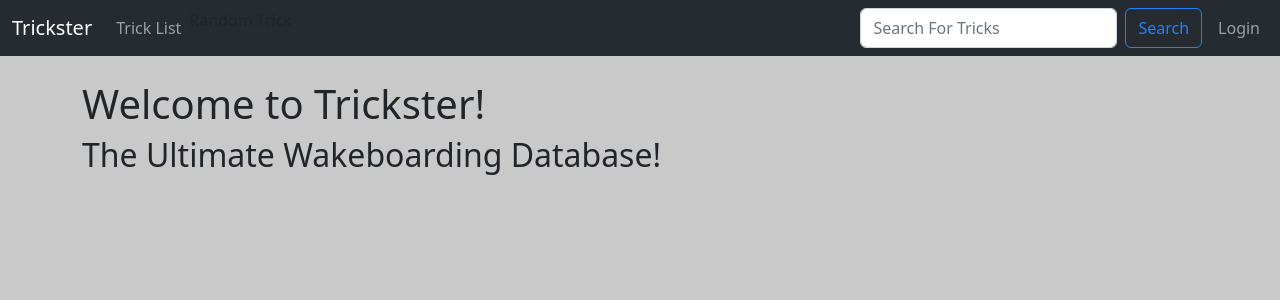
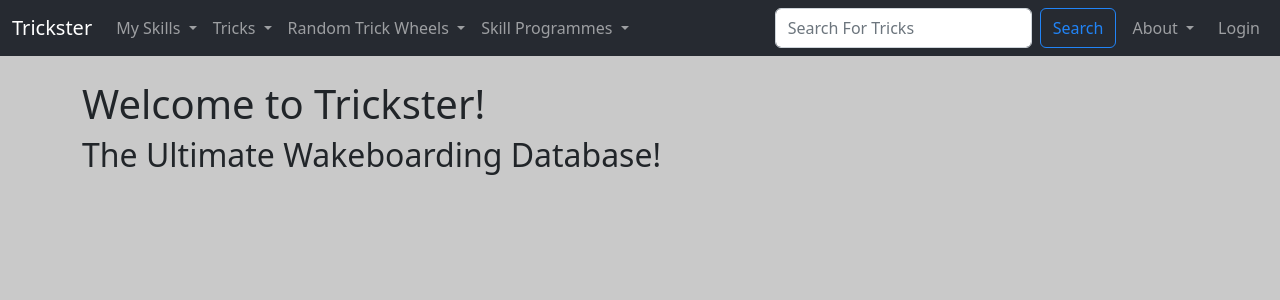
Before and after one commit to KonaHay/Trickster, a Django app: page / in a window 1280 px wide. Shown: the top 300 px of the page. Run offline with Django 4.2, Linux system fonts and the light colour scheme; some libraries are stand-ins or nearby versions.

Commit message:
Added Disabled Links for Must Have Requirements

```diff
--- a/TricksterMain/templates/main/navbar.html
+++ b/TricksterMain/templates/main/navbar.html
@@ -7,38 +7,90 @@
     </button>
     <div class="collapse navbar-collapse" id="navbarSupportedContent">
       <ul class="navbar-nav me-auto mb-2 mb-lg-0">
+        <!-- My skills Dropdown Tab -->
+        <li class="nav-item dropdown">
+          <a class="nav-link dropdown-toggle" href="#" id="mySkillsDropdown" role="button" data-bs-toggle="dropdown" aria-expanded="false">
+            My Skills
+          </a>
+          <ul class="dropdown-menu dropdown-menu-dark" aria-labelledby="mySkillsDropdown">
+            <li><a class="dropdown-item disabled" href="">Find My Skill Level</a></li>
             {% if request.user.is_authenticated %}
-            <li class="nav-item">
-              <a class="nav-link" href="{%url 'trick-list'%}">Trick List</a>
+            <!-- If user has obtained their skill level -->
+            <li><a class="dropdown-item disabled" href="">My Skill Level</a></li>
+            <!-- else -->
+            <!-- <li><a class="dropdown-item disabled" href="">Find My Skill Level</a></li> -->
+            <li><a class="dropdown-item" href="{%url 'recommend-trick' request.user.UserID %}">Recommend Tricks</a></li>
+            <li><a class="dropdown-item disabled" href="">Learned Tricks</a></li>
+            <li><a class="dropdown-item disabled" href="">Saved Tricks</a></li>
+            <li><a class="dropdown-item disabled" href="">Glossary</a></li>
+            {% endif %}
+          </ul>
         </li>
-            <li class="nav-item">
-              <a class="nav-link" href="{%url 'recommend-trick' request.user.UserID %}">Recommend Tricks</a>
+        <!-- =================== -->
+        <!-- Tricks Dropdown Tab -->
+        <li class="nav-item dropdown">
+          <a class="nav-link dropdown-toggle" href="#" id="tricksDropdown" role="button" data-bs-toggle="dropdown" aria-expanded="false">
+            Tricks
+          </a>
+          <ul class="dropdown-menu dropdown-menu-dark" aria-labelledby="tricksDropdown">
+            <li><a class="dropdown-item" href="{%url 'trick-list'%}">Trick List</a></li>
+            <li><a class="dropdown-item disabled" href="">Trick Categories</a></li>
+            <li><a class="dropdown-item disabled" href="">Glossary</a></li>
+          </ul>
         </li>
+        <!-- =================== -->
+        <!-- Random Trick Dropdown Tab -->
         <li class="nav-item dropdown">
           <a class="nav-link dropdown-toggle" href="#" id="randomDropdown" role="button" data-bs-toggle="dropdown" aria-expanded="false">
             Random Trick Wheels
           </a>
-              <ul class="dropdown-menu" aria-labelledby="randomDropdown">
+          <ul class="dropdown-menu dropdown-menu-dark" aria-labelledby="randomDropdown">
             <li><a class="dropdown-item" href="{% url 'random-trick' %}">Random Trick</a></li>
+            {% if request.user.is_authenticated %}
               <li><a class="dropdown-item" href="{%url 'random-trick-skill-based' request.user.UserID %}">Random Trick (Skill Based)</a></li>
-                <li><a class="dropdown-item" href="{%url 'random-trick-skill-based' request.user.UserID %}">Random Trick (Learned)</a></li>
+              <li><a class="dropdown-item disabled" href="#">Random Trick (Learned)</a></li>
+            {% endif %}
           </ul>
         </li>
-          {% else %}
-            <li class="nav-item">
-              <a class="nav-link" href="{%url 'trick-list'%}">Trick List</a>
+        <!-- ========================= -->
+        <!-- Skill Programs Dropdown Tab -->
+        <li class="nav-item dropdown">
+          <a class="nav-link dropdown-toggle" href="#" id="tricksDropdown" role="button" data-bs-toggle="dropdown" aria-expanded="false">
+            Skill Programmes
+          </a>
+          <ul class="dropdown-menu dropdown-menu-dark" aria-labelledby="tricksDropdown">
+            <li><a class="dropdown-item disabled" href="">Programme List</a></li>
+            <li><a class="dropdown-item disabled" href="">Beginners Guide</a></li>
+            <li><a class="dropdown-item disabled" href="">Obstical Starter Kit</a></li>
+            <li><a class="dropdown-item disabled" href="">Mastering Spin Tricks</a></li>
+            <li><a class="dropdown-item disabled" href="">Mastering Flip Tricks</a></li>
+            <li><a class="dropdown-item disabled" href="">My Saved Programmes</a></li>
+          </ul>
         </li>
-            <li class="nav-item">
-              <a class="dropdown-item" href="{%url 'random-trick' %}">Random Trick</a>
-            </li>
-          {% endif %}
+        <!-- =================== -->
       </ul>
       <div class="navbar-nav ml-auto gap-2">
+        <!-- Search Bar -->
         <form class="d-flex" method="POST" action="{% url 'search-trick' %}">
           {% csrf_token %}
           <input class="form-control me-2 input-sm" type="search" placeholder="Search For Tricks" aria-label="Search" name="trick_searched">
           <button class="btn btn-outline-primary" type="submit">Search</button>
         </form>
+        <!-- ========== -->
+        <!-- Skill Programs Dropdown Tab -->
+        <li class="nav-item dropdown">
+          <a class="nav-link dropdown-toggle" href="#" id="tricksDropdown" role="button" data-bs-toggle="dropdown" aria-expanded="false">
+            About
+          </a>
+          <ul class="dropdown-menu dropdown-menu-end dropdown-menu-dark" aria-labelledby="tricksDropdown">
+            <li><a class="dropdown-item disabled" href="">What Is Trickster?</a></li>
+            <li><a class="dropdown-item disabled" href="">Services</a></li>
+            <li><a class="dropdown-item disabled" href="">Help/FAQ</a></li>
+            <li><a class="dropdown-item disabled" href="">Contact Us</a></li>
+          </ul>
+        </li>
+        <!-- =================== -->
+        <!-- User Profile & Setting Tab -->
         {% if user.is_authenticated %}
         <li class="nav-item dropdown">
           <a class="nav-link dropdown-toggle" href="#" id="navbarScrollingDropdown" role="button" data-bs-toggle="dropdown" aria-expanded="false">
@@ -69,6 +121,7 @@
                 <a class="dropdown-item" href="{%url 'admin-db'%}">Admin Panel</a>
               </li>
             {% endif %}
+            <!-- ================== -->
             <li><hr class="dropdown-divider"></li>
             <li><a class="dropdown-item" href="{%url 'logout'%}">Logout</a></li>
           </ul>
@@ -78,7 +131,7 @@
             <a class="nav-link" href="{%url 'login'%}">Login</a>
           </li>
         {% endif %}
-
+        <!-- =========================== -->
       </div>
     </div>
   </div>
--- a/TricksterMain/views.py
+++ b/TricksterMain/views.py
@@ -55,6 +55,7 @@ def trick_list(request):
   num_pages = "T" * tricks.paginator.num_pages
 
   return render(request, 'main/trick_list.html', {'tricks': tricks, "num_pages":num_pages})
+   # -- Try replacing this link ^ to the paginator.html instead! --
 
 # ======================================================================================================================================
 
```
Also changed, not shown: db.sqlite3. Lines whose indentation alone changed are shown as unchanged.
